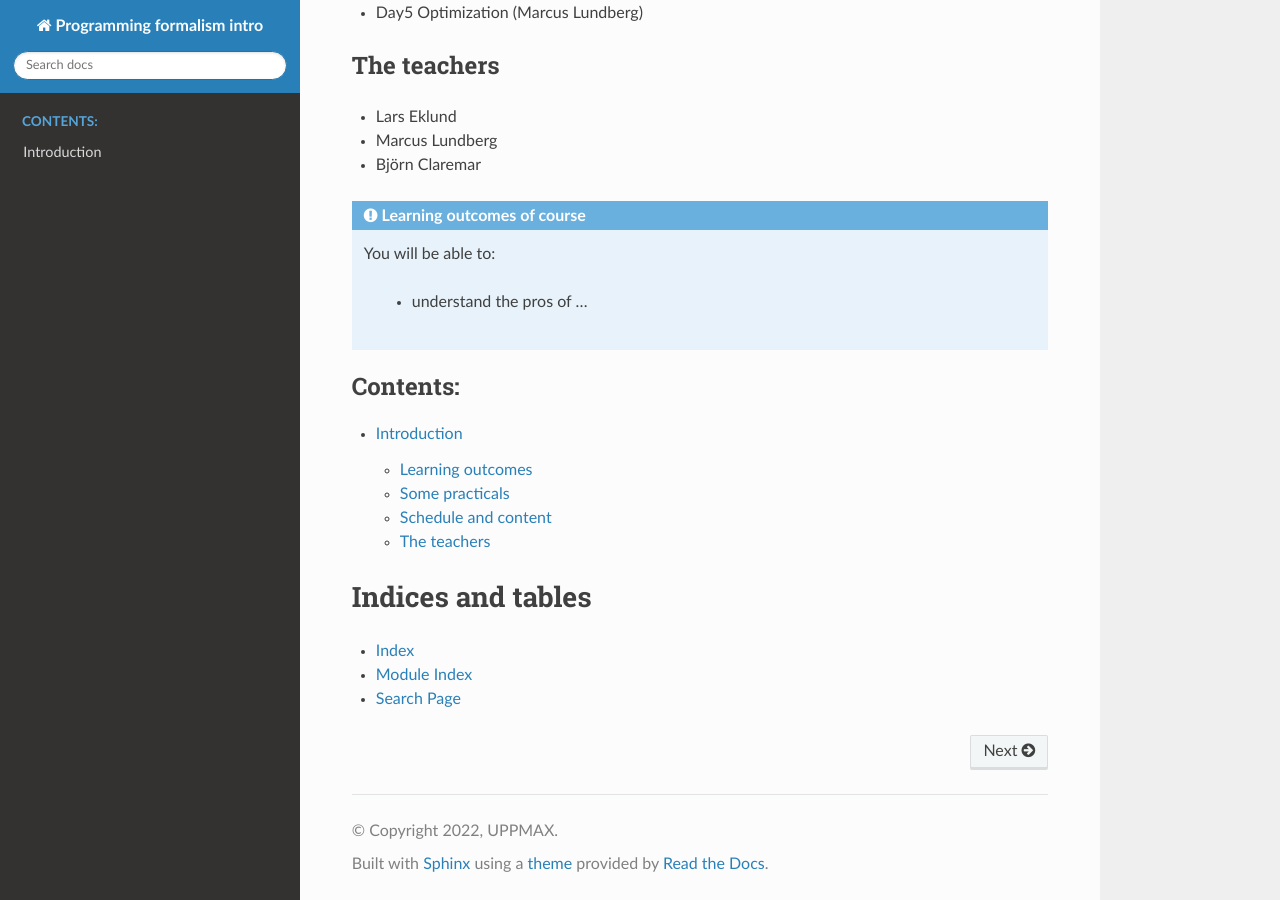
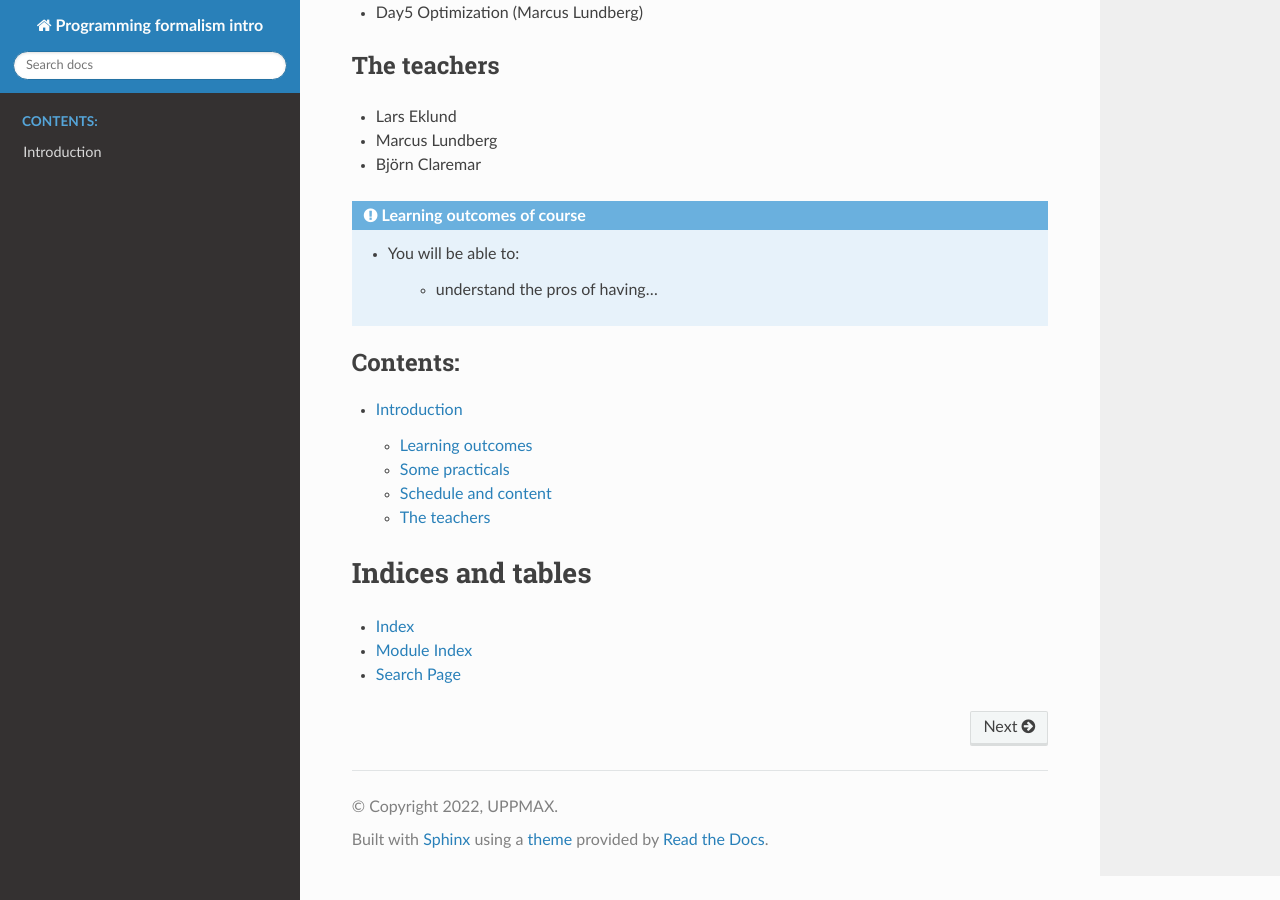
Before and after one commit to UPPMAX/programming_formalisms_intro, a Sphinx documentation site: the page built from doc/index.rst, in a window 1280 px wide and 900 px high, scrolled down 2028 px. Built offline with Sphinx 7.4.7 and the Read the Docs theme 2.0.0, drawn with Linux system fonts in a browser that asks for light colours.

Commit message:
Update index.rst

```diff
--- a/doc/index.rst
+++ b/doc/index.rst
@@ -94,9 +94,9 @@ The teachers
 
 .. admonition:: Learning outcomes of course
 
-   You will be able to:
+   - You will be able to:
 
-     - understand the pros of ...
+      - understand the pros of having...
 
 
 
```
